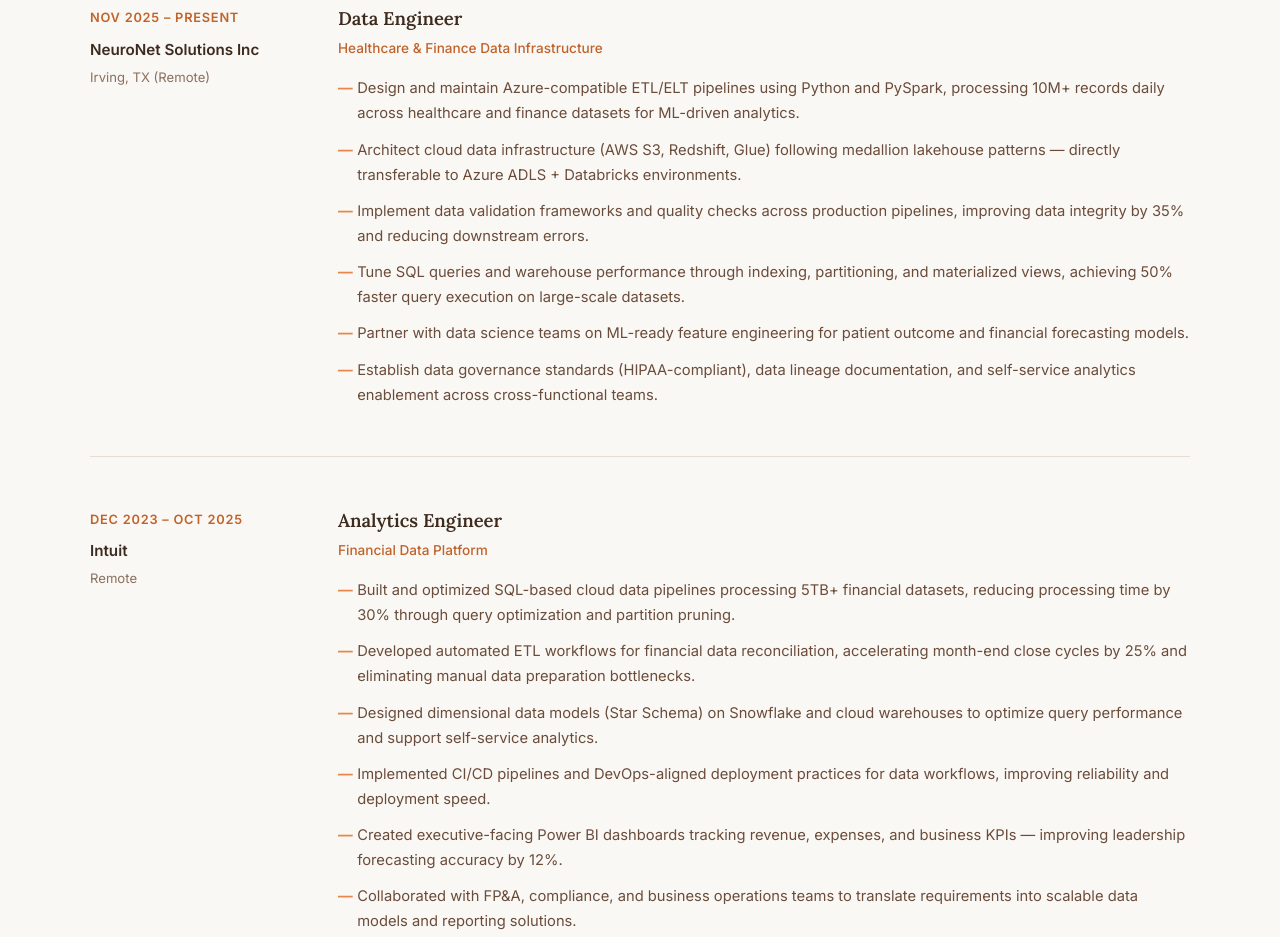
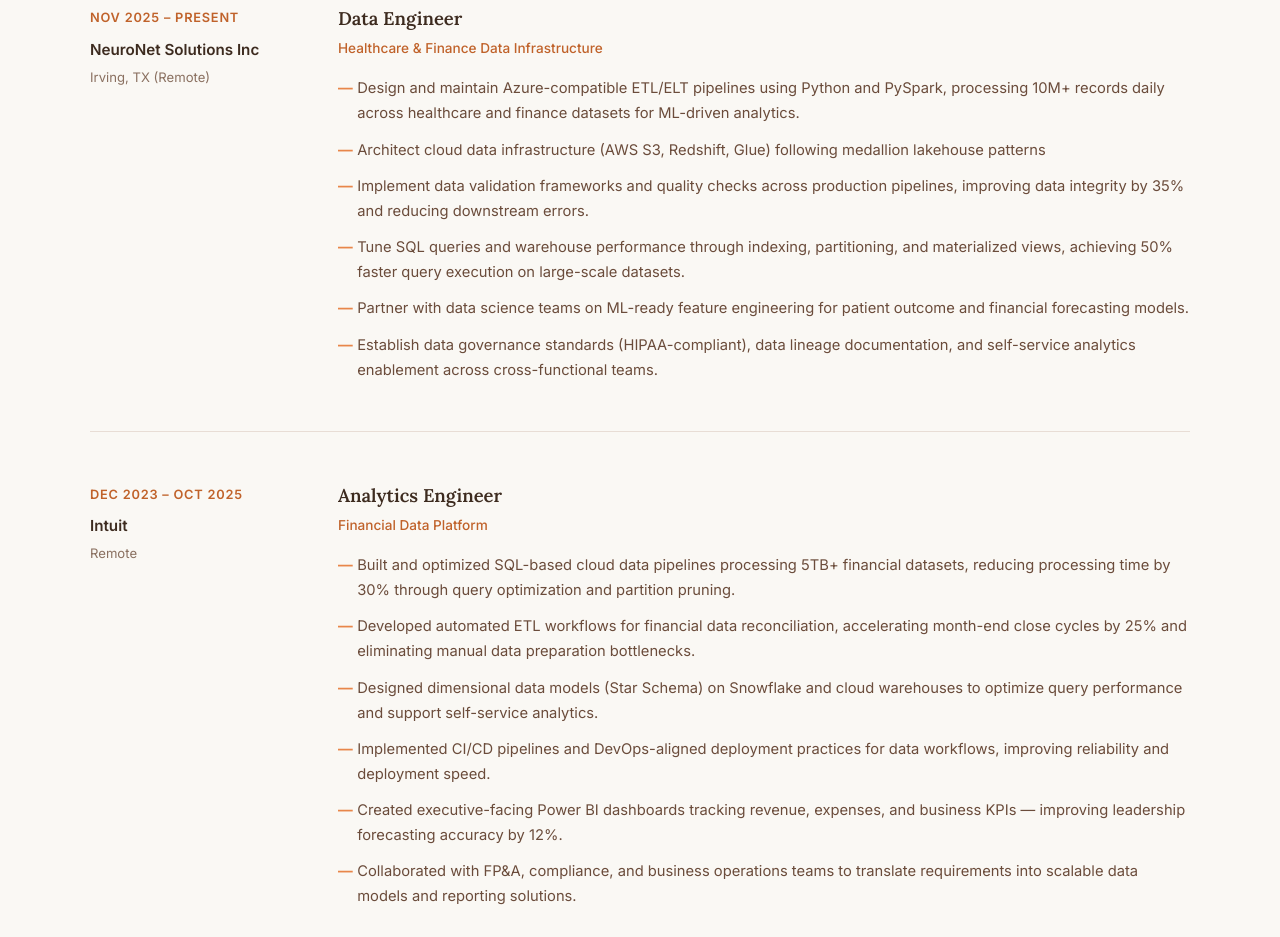
Before and after one commit to harikabotcha/harikabotcha.github.io, a plain HTML site: page index.html in a window 1280 px wide. Shown: the part 2899-3836 px from the top of the page. Drawn offline with Linux system fonts and the light colour scheme.

Commit message:
Update index.html

```diff
--- a/index.html
+++ b/index.html
@@ -277,7 +277,7 @@ footer{background:var(--soft-brown);color:rgba(255,255,255,0.55);text-align:cent
           <p class="exp-role-label">Healthcare &amp; Finance Data Infrastructure</p>
           <ul>
             <li>Design and maintain Azure-compatible ETL/ELT pipelines using Python and PySpark, processing 10M+ records daily across healthcare and finance datasets for ML-driven analytics.</li>
-            <li>Architect cloud data infrastructure (AWS S3, Redshift, Glue) following medallion lakehouse patterns &mdash; directly transferable to Azure ADLS + Databricks environments.</li>
+            <li>Architect cloud data infrastructure (AWS S3, Redshift, Glue) following medallion lakehouse patterns</li>
             <li>Implement data validation frameworks and quality checks across production pipelines, improving data integrity by 35% and reducing downstream errors.</li>
             <li>Tune SQL queries and warehouse performance through indexing, partitioning, and materialized views, achieving 50% faster query execution on large-scale datasets.</li>
             <li>Partner with data science teams on ML-ready feature engineering for patient outcome and financial forecasting models.</li>
```
